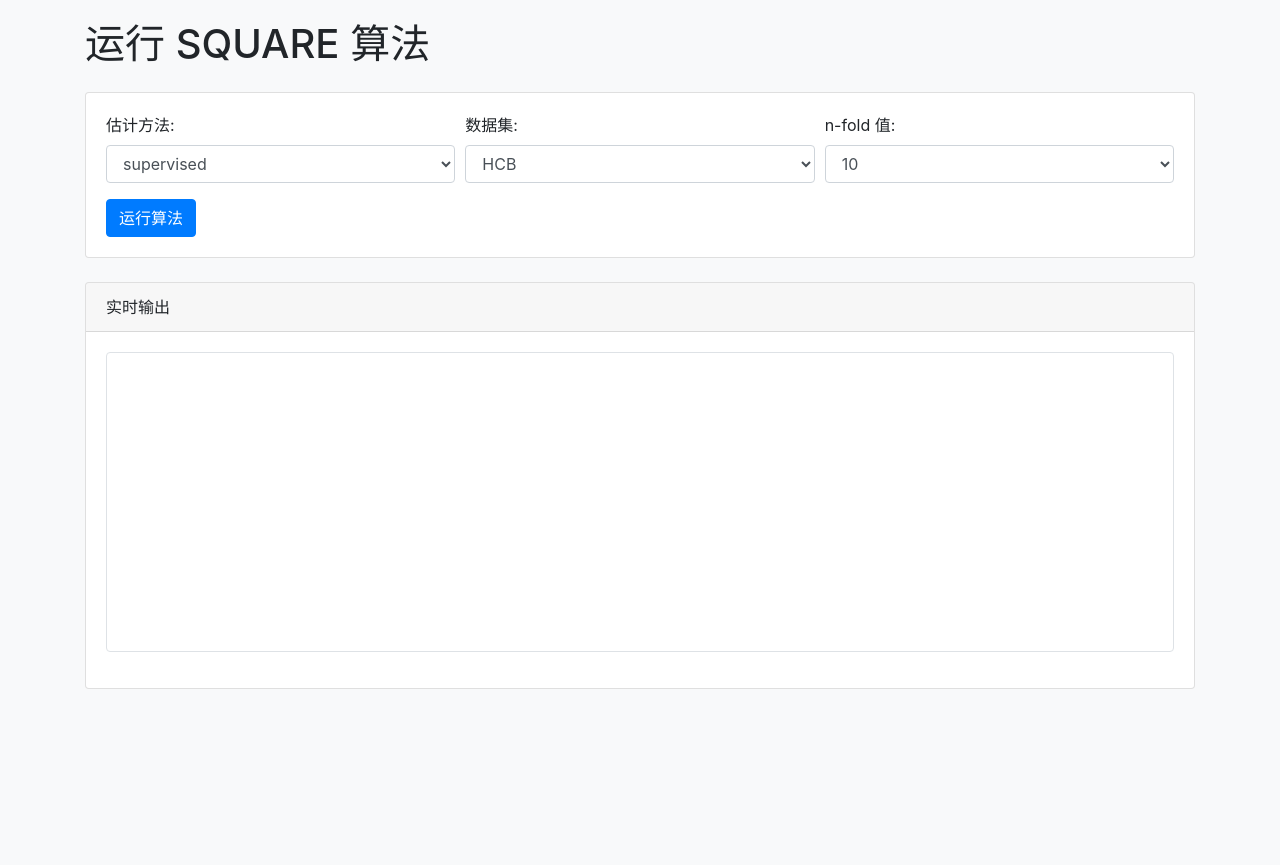
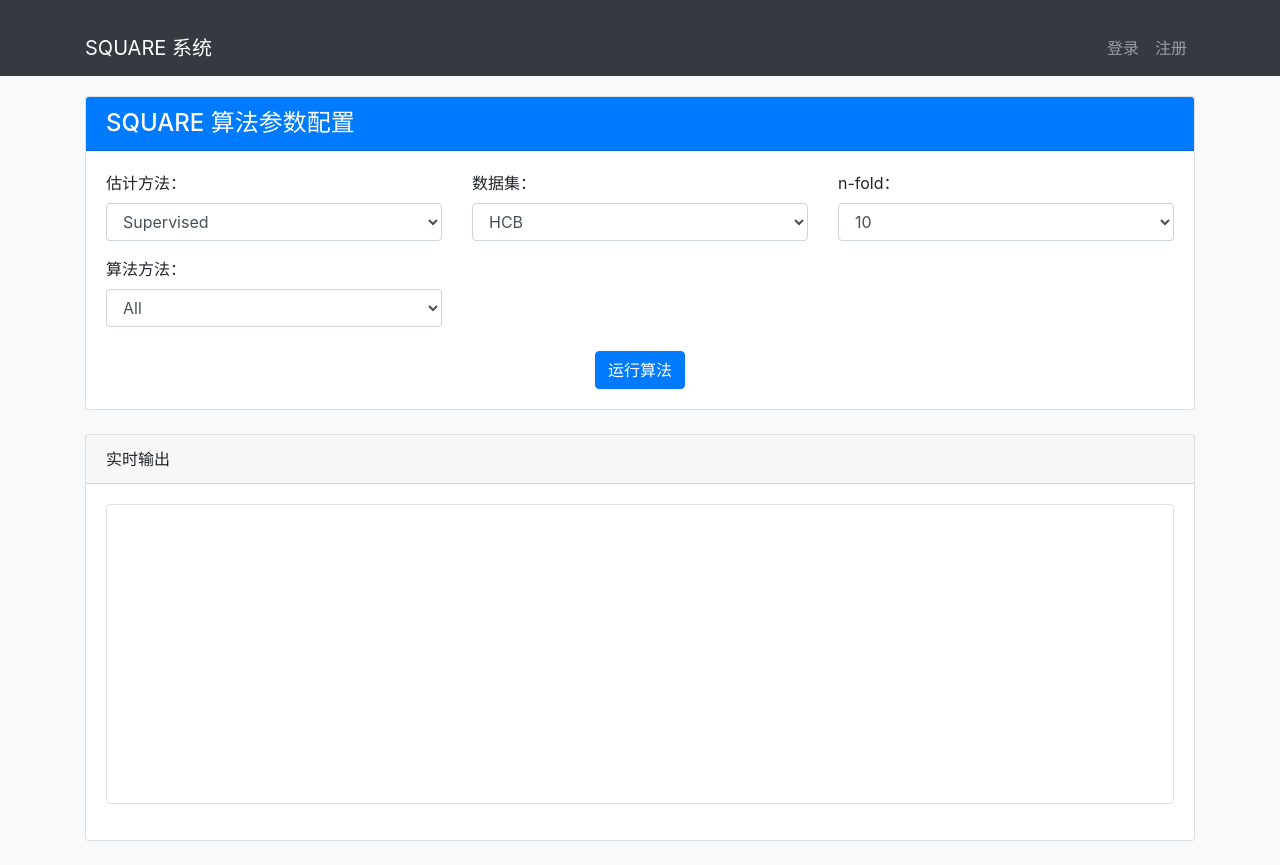
Before and after one commit to zus12873/SQUARE_Flask_Web_Demo, a Flask app: template templates/index.html in a window 1280 px wide. Before the commit the page ends 689 px from the top, so only its background shows below. Run offline with Flask 3, Linux system fonts and the light colour scheme; the template is opened without the code that fills it, so the values that code supplies are empty; some libraries are stand-ins or nearby versions.

Commit message:
some changes

```diff
--- a/app.py
+++ b/app.py
@@ -1,15 +1,106 @@
-import os
-from flask import Flask, Response, request, jsonify, render_template
+import os,platform
+from flask import Flask, Response, request, jsonify, render_template, redirect, url_for, flash
 import subprocess
+from flask_sqlalchemy import SQLAlchemy
+from flask_login import LoginManager, UserMixin, login_user, login_required, logout_user, current_user
+from werkzeug.security import generate_password_hash, check_password_hash
 
 app = Flask(__name__)
+app.config['SECRET_KEY'] = os.environ.get('SECRET_KEY', 'dev_key_for_testing')
+app.config['SQLALCHEMY_DATABASE_URI'] = 'sqlite:///users.db'
+app.config['SQLALCHEMY_TRACK_MODIFICATIONS'] = False
+
+# 初始化数据库
+db = SQLAlchemy(app)
+
+# 初始化登录管理器
+login_manager = LoginManager()
+login_manager.init_app(app)
+login_manager.login_view = 'login'
+
+# 用户模型
+class User(UserMixin, db.Model):
+    id = db.Column(db.Integer, primary_key=True)
+    username = db.Column(db.String(80), unique=True, nullable=False)
+    password_hash = db.Column(db.String(128))
+
+    def set_password(self, password):
+        self.password_hash = generate_password_hash(password)
+
+    def check_password(self, password):
+        return check_password_hash(self.password_hash, password)
+
+@login_manager.user_loader
+def load_user(user_id):
+    return User.query.get(int(user_id))
+
+# 创建所有数据库表
+with app.app_context():
+    db.create_all()
 
 @app.route('/')
+@login_required
 def index():
     return render_template('index.html')
 
+@app.route('/login', methods=['GET', 'POST'])
+def login():
+    if current_user.is_authenticated:
+        return redirect(url_for('index'))
+
+    if request.method == 'POST':
+        username = request.form.get('username')
+        password = request.form.get('password')
+
+        user = User.query.filter_by(username=username).first()
+        if user and user.check_password(password):
+            login_user(user)
+            return redirect(url_for('index'))
+        else:
+            flash('登录失败，请检查用户名和密码')
+
+    return render_template('login.html')
+
+@app.route('/register', methods=['GET', 'POST'])
+def register():
+    if current_user.is_authenticated:
+        return redirect(url_for('index'))
+
+    if request.method == 'POST':
+        username = request.form.get('username')
+        password = request.form.get('password')
+        confirm_password = request.form.get('confirm_password')
+
+        # 检查用户名是否已存在
+        user = User.query.filter_by(username=username).first()
+        if user:
+            flash('用户名已存在')
+            return render_template('register.html')
+
+        # 检查密码是否匹配
+        if password != confirm_password:
+            flash('两次输入的密码不匹配')
+            return render_template('register.html')
+
+        # 创建新用户
+        new_user = User(username=username)
+        new_user.set_password(password)
+        db.session.add(new_user)
+        db.session.commit()
+
+        flash('注册成功，请登录')
+        return redirect(url_for('login'))
+
+    return render_template('register.html')
+
+@app.route('/logout')
+@login_required
+def logout():
+    logout_user()
+    return redirect(url_for('login'))
 
 @app.route('/run_java_algorithm_stream', methods=['GET', 'POST'])
+@login_required
 def run_java_algorithm_stream():
     # 获取前端传入的参数（POST 的 JSON数据；GET时使用默认值）
     if request.method == 'POST' and request.is_json:
@@ -20,6 +111,7 @@ def run_java_algorithm_stream():
     estimation = data.get('estimation', 'supervised')
     dataset = data.get('dataset', 'HCB')
     nfold = data.get('nfold', 10)
+    method=data.get('method', 'All') #Majority,Raykar,Bayes,Zen
 
     # 根据监督方式构造配置文件及保存目录
     if estimation == "supervised":
@@ -28,22 +120,23 @@ def run_java_algorithm_stream():
         else:
             supervision_percentage = 100 - (100 / abs(nfold))
         folder_name = "nFoldSet_" + str(supervision_percentage)
-        saveDir = f"./nFoldSets/{dataset}/{estimation}/{folder_name}/"
+        saveDir = f"./nFoldSets/{dataset}/{method}/{estimation}/{folder_name}/"
         text_content = (
             f"--responses ./data/{dataset}/responses.txt "
             f"--category ./data/{dataset}/categories.txt "
             f"--groundTruth ./data/{dataset}/groundTruth.txt "
-            f"--method All --nfold -{nfold} "
+            f"--method {method} --nfold -{nfold} "
             f"--estimation {estimation} --saveDir {saveDir}"
         )
         text_file_name = f"genNFold{nfold}_{dataset}_{estimation}_CLA.txt"
     else:
-        saveDir = f"./nFoldSets/{dataset}/{estimation}/"
+        saveDir = f"./nFoldSets/{dataset}/{method}/{estimation}/"
         text_content = (
             f"--responses ./data/{dataset}/responses.txt "
             f"--category ./data/{dataset}/categories.txt "
             f"--groundTruth ./data/{dataset}/groundTruth.txt "
-            f"--method All --estimation {estimation} --saveDir {saveDir}"
+            f"--method {method} --estimation {estimation} --saveDir {saveDir}"
+
         )
         text_file_name = f"gen_{dataset}_{estimation}_CLA.txt"
 
@@ -52,13 +145,32 @@ def run_java_algorithm_stream():
         file.write(text_content)
     print(f"内容已写入 {text_file_name}")
 
-    # 构造 Java 命令，注意根据你的 jar 路径调整
+    # # 构造 Java 命令，注意根据你的 jar 路径调整
+    # cmd = [
+    #     'java',
+    #     '-Xmx2048m',
+    #     '-ea',
+    #     '-cp',
+    #     './algorithm/jblas-1.2.4.jar:./algorithm/log4j-core-2.4.jar:./algorithm/log4j-api-2.4.jar:./algorithm/qa-2.0.jar',
+    #     'org.square.qa.analysis.Main',
+    #     '--file',
+    #     text_file_name
+    # ]
+    sep = ';' if platform.system() == 'Windows' else ':'
+
+    classpath = sep.join([
+        'algorithm/jblas-1.2.4.jar',
+        'algorithm/log4j-core-2.4.jar',
+        'algorithm/log4j-api-2.4.jar',
+        'algorithm/qa-2.0.jar'
+    ])
+
     cmd = [
         'java',
         '-Xmx2048m',
         '-ea',
         '-cp',
-        './algorithm/jblas-1.2.4.jar:./algorithm/log4j-core-2.4.jar:./algorithm/log4j-api-2.4.jar:./algorithm/qa-2.0.jar',
+        classpath,
         'org.square.qa.analysis.Main',
         '--file',
         text_file_name
@@ -77,6 +189,7 @@ def run_java_algorithm_stream():
 
 
 @app.route('/get_evaluation_results', methods=['POST'])
+@login_required
 def get_evaluation_results():
     """
     该接口根据前端传入的参数读取结果文件夹下所有 .txt 文件，
@@ -86,16 +199,19 @@ def get_evaluation_results():
     estimation = data.get('estimation', 'supervised')
     dataset = data.get('dataset', 'HCB')
     nfold = data.get('nfold', 10)
-
+    method = data.get('method', 'All')
+    print(f"estimation: {estimation}, dataset: {dataset}, nfold: {nfold}, method: {method}")
     # 构造结果文件夹路径
     if estimation == "supervised":
         if nfold > 0:
             supervision_percentage = 100 / nfold
         else:
             supervision_percentage = 100 - (100 / abs(nfold))
-        results_folder = f"./nFoldSets/{dataset}/{estimation}/nFoldSet_{supervision_percentage}/results/nFold"
+        results_folder = f"./nFoldSets/{dataset}/{method}/{estimation}/nFoldSet_{supervision_percentage}/results/nFold"
+        print(f"results_folder: {results_folder}")
     else:
-        results_folder = f"./nFoldSets/{dataset}/{estimation}/results/nFold"
+        results_folder = f"./nFoldSets/{dataset}/{method}/{estimation}/results/nFold"
+        print(f"results_folder: {results_folder}")
 
     results = []
     if os.path.exists(results_folder):
--- a/genNFold10_HCB_supervised_CLA.txt
+++ b/genNFold10_HCB_supervised_CLA.txt
@@ -1 +1 @@
---responses ./data/HCB/responses.txt --category ./data/HCB/categories.txt --groundTruth ./data/HCB/groundTruth.txt --method All --nfold -10 --estimation supervised --saveDir ./nFoldSets/HCB/supervised/nFoldSet_10.0/
+--responses ./data/HCB/responses.txt --category ./data/HCB/categories.txt --groundTruth ./data/HCB/groundTruth.txt --method All --nfold -10 --estimation supervised --saveDir ./nFoldSets/HCB/All/supervised/nFoldSet_10.0/
--- a/templates/index.html
+++ b/templates/index.html
@@ -43,6 +43,9 @@
       border-radius: 0.25rem;
       margin-bottom: 20px;
     }
+    .navbar {
+      margin-bottom: 20px;
+    }
   </style>
   <script>
     document.addEventListener("DOMContentLoaded", function(){
@@ -70,6 +73,7 @@
       // 获取下拉菜单选中的值
       const estimation = document.getElementById('estimation').value;
       const dataset = document.getElementById('dataset').value;
+      const method = document.getElementById('method').value;
       let nfold = null;
       // 当估计方法不是 unsupervised 时，才获取 nfold 参数
       if(estimation !== 'unsupervised'){
@@ -80,6 +84,7 @@
       const data = {
         estimation: estimation,
         dataset: dataset,
+        method: method
       };
       if(nfold !== null) {
          data.nfold = nfold;
@@ -318,38 +323,93 @@
   </script>
 </head>
 <body>
+  <!-- 导航栏 -->
+  <nav class="navbar navbar-expand-lg navbar-dark bg-dark">
     <div class="container">
-    <h1 class="mb-4">运行 SQUARE 算法</h1>
+      <a class="navbar-brand" href="{{ url_for('index') }}">SQUARE 系统</a>
+      <button class="navbar-toggler" type="button" data-toggle="collapse" data-target="#navbarNav">
+        <span class="navbar-toggler-icon"></span>
+      </button>
+      <div class="collapse navbar-collapse" id="navbarNav">
+        <ul class="navbar-nav ml-auto">
+          {% if current_user.is_authenticated %}
+            <li class="nav-item">
+              <span class="nav-link">欢迎，{{ current_user.username }}</span>
+            </li>
+            <li class="nav-item">
+              <a class="nav-link" href="{{ url_for('logout') }}">退出登录</a>
+            </li>
+          {% else %}
+            <li class="nav-item">
+              <a class="nav-link" href="{{ url_for('login') }}">登录</a>
+            </li>
+            <li class="nav-item">
+              <a class="nav-link" href="{{ url_for('register') }}">注册</a>
+            </li>
+          {% endif %}
+        </ul>
+      </div>
+    </div>
+  </nav>
 
-    <div class="card mb-4">
+  <div class="container">
+    <div class="row mb-4">
+      <div class="col-md-12">
+        {% with messages = get_flashed_messages() %}
+          {% if messages %}
+            {% for message in messages %}
+              <div class="alert alert-success">{{ message }}</div>
+            {% endfor %}
+          {% endif %}
+        {% endwith %}
+        <div class="card">
+          <div class="card-header bg-primary text-white">
+            <h4 class="mb-0">SQUARE 算法参数配置</h4>
+          </div>
           <div class="card-body">
-        <div class="form-row">
-          <div class="form-group col-md-4">
-            <label for="estimation">估计方法:</label>
+            <div class="row">
+              <div class="col-md-4 mb-3">
+                <label for="estimation">估计方法：</label>
                 <select id="estimation" class="form-control">
-              <option value="supervised">supervised</option>
-              <option value="unsupervised">unsupervised</option>
+                  <option value="supervised">Supervised</option>
+                  <option value="unsupervised">Unsupervised</option>
                 </select>
               </div>
-          <div class="form-group col-md-4">
-            <label for="dataset">数据集:</label>
+              <div class="col-md-4 mb-3">
+                <label for="dataset">数据集：</label>
                 <select id="dataset" class="form-control">
                   <option value="HCB">HCB</option>
                   <option value="HCBHCB3">HCBHCB3</option>
+                  <!-- 可添加更多数据集选项 -->
                 </select>
               </div>
-          <div class="form-group col-md-4" id="nfold_container">
-            <label for="nfold">n-fold 值:</label>
+              <div class="col-md-4 mb-3" id="nfold_container">
+                <label for="nfold">n-fold：</label>
                 <select id="nfold" class="form-control">
                   <option value="10">10</option>
                   <option value="5">5</option>
-              <option value="2">2</option>
+                  <option value="3">3</option>
+                  <option value="-3">-3</option>
                   <option value="-5">-5</option>
                   <option value="-10">-10</option>
                 </select>
               </div>
+              <div class="col-md-4 mb-3">
+                <label for="method">算法方法：</label>
+                <select id="method" class="form-control">
+                  <option value="All">All</option>
+                  <option value="Majority">Majority</option>
+                  <option value="Raykar">Raykar</option>
+                  <option value="Bayes">Bayes</option>
+                  <option value="Zen">Zen</option>
+                </select>
               </div>
+            </div>
+            <div class="text-center mt-2">
               <button onclick="runAlgorithm()" class="btn btn-primary">运行算法</button>
+            </div>
+          </div>
+        </div>
       </div>
     </div>
 
@@ -373,9 +433,8 @@
 
   </div>
 
-  <!-- 引入 Bootstrap JS 和依赖 -->
+  <!-- 引入 jQuery 和 Bootstrap JS -->
   <script src="https://code.jquery.com/jquery-3.5.1.slim.min.js"></script>
-  <script src="https://cdn.jsdelivr.net/npm/popper.js@1.16.1/dist/umd/popper.min.js"></script>
-  <script src="https://stackpath.bootstrapcdn.com/bootstrap/4.5.2/js/bootstrap.min.js"></script>
+  <script src="https://cdn.jsdelivr.net/npm/bootstrap@4.5.2/dist/js/bootstrap.bundle.min.js"></script>
 </body>
 </html>
```
Also changed, not shown: templates/login.html (added, +83 -0 lines), templates/register.html (added, +87 -0 lines), instance/users.db (added), 2 other files. Lines whose indentation alone changed are shown as unchanged.
